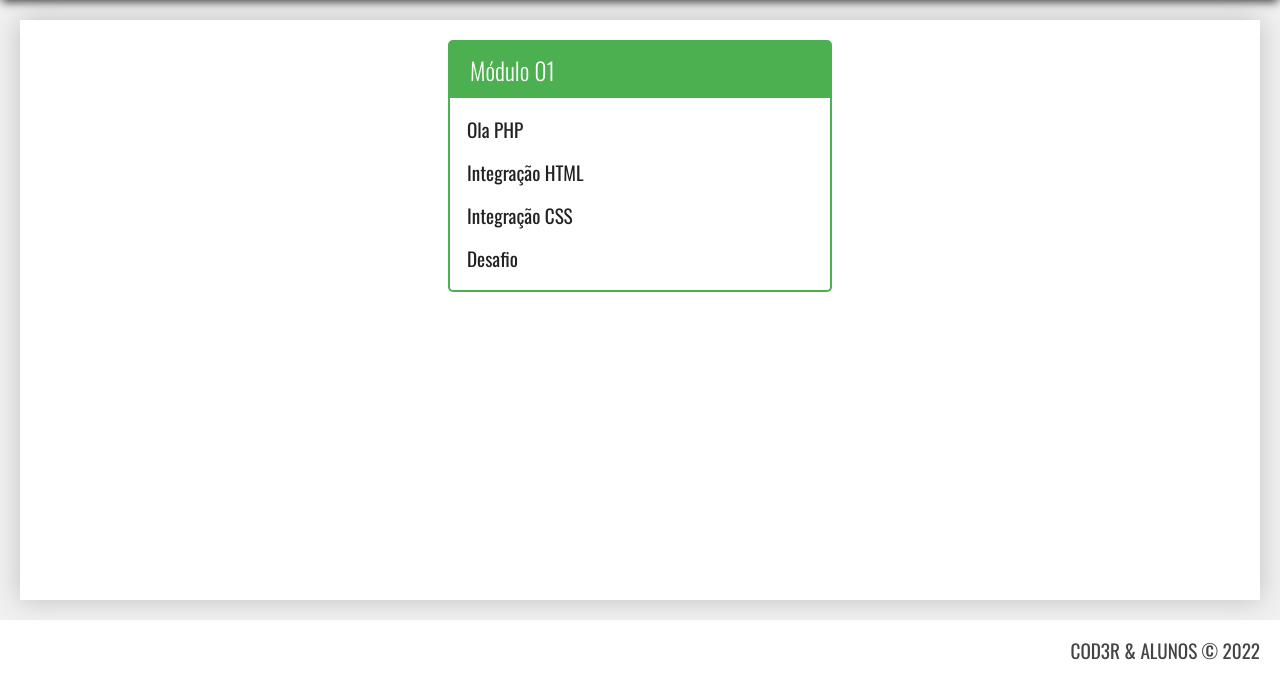
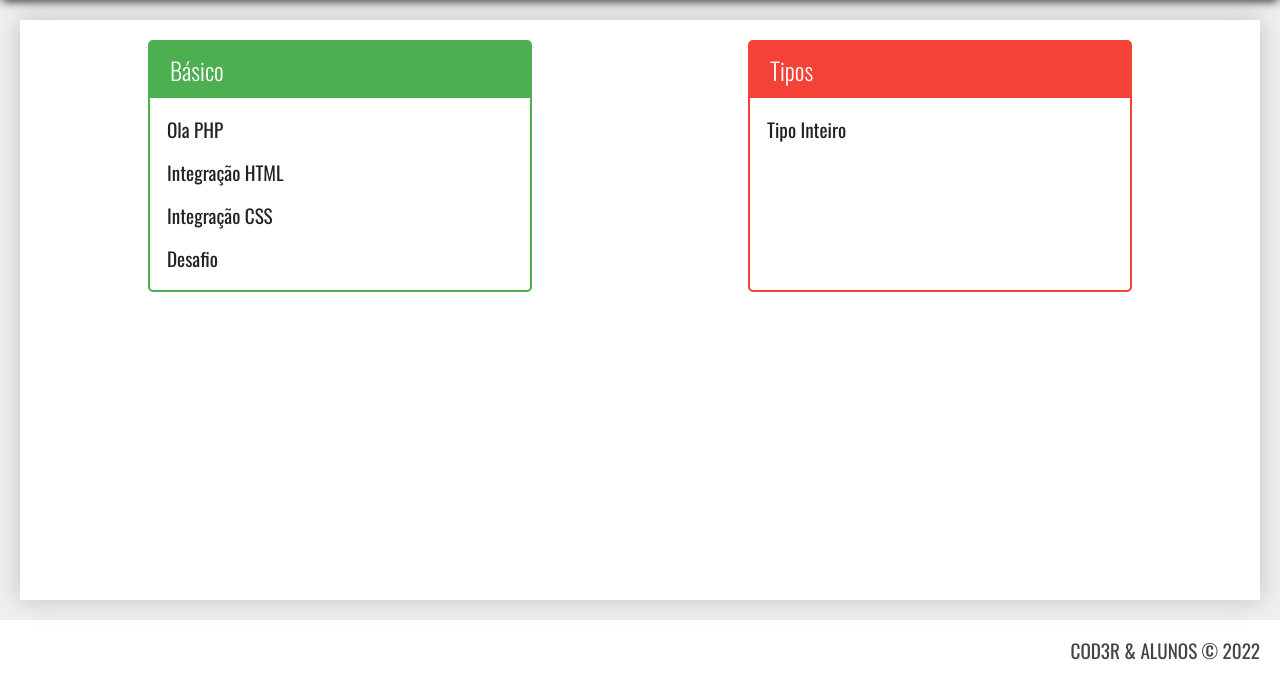
Before and after one commit to leonardoseek/Jornadaphp, a PHP site: page / in a window 1280 px wide. Shown: the part 120-800 px from the top of the page. Run offline with PHP 8.4, Linux system fonts and the light colour scheme.

Commit message:
Update index.php
adiciona novo modulo tipos

```diff
--- a/JORNADA-PHP/index.php
+++ b/JORNADA-PHP/index.php
@@ -15,7 +15,7 @@
         <div class="conteudo">
             <nav class="modulos">
                 <div class="modulo verde">
-                    <h3>Módulo 01</h3>
+                    <h3>Básico</h3>
                     <ul>
                         <li>
                             <a href="exercicio.php?dir=basico&file=ola">Ola PHP</a>
@@ -31,6 +31,14 @@
                         </li>
                     </ul>
                 </div>
+                <div class="modulo vermelho">
+                    <h3> Tipos</h3>
+                    <ul>
+                        <li>
+                            <a href="exercicio.php?dir=tipos&file=int">Tipo Inteiro</a>
+                        </li>
+                    </ul>
+                </div>
             </nav>
         </div>
     </main>
@@ -39,3 +47,9 @@
     </footer>
 </body>
 </html>
+    </main>
+    <footer class="rodape">
+        COD3R & ALUNOS © <?= date('Y'); ?>
+    </footer>
+</body>
+</html>
```
